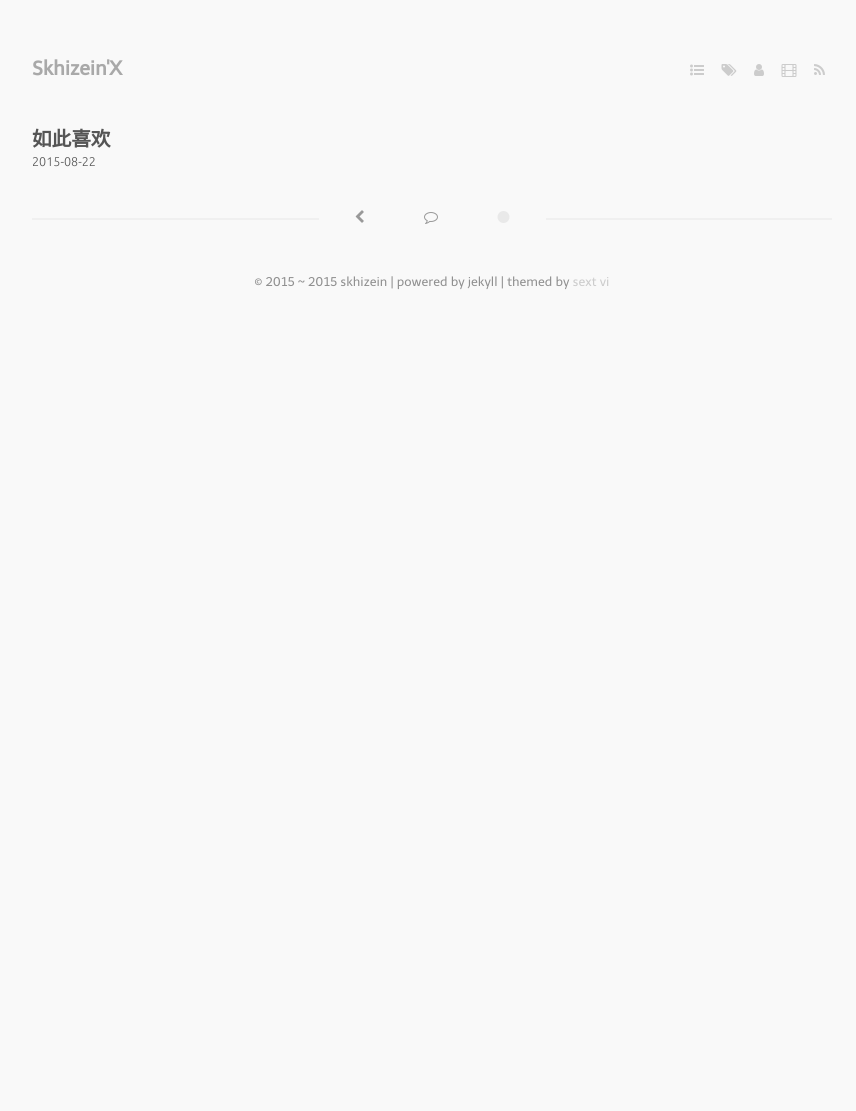
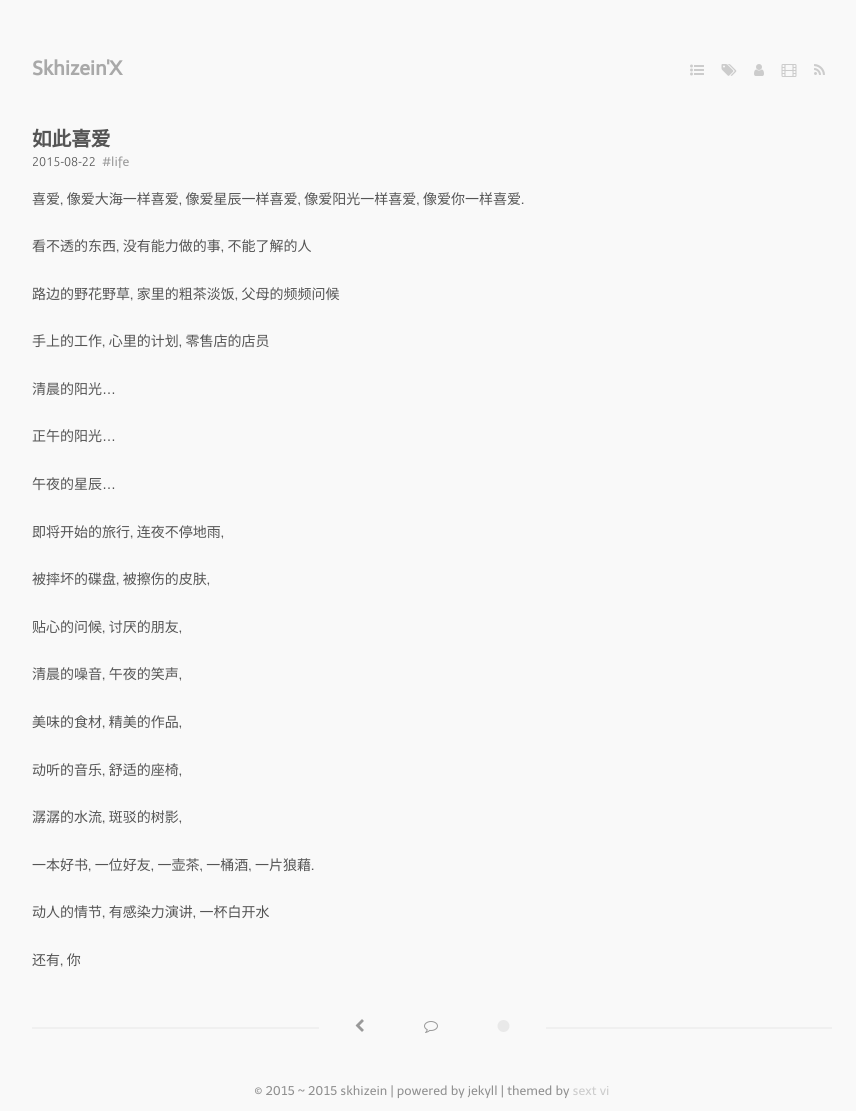
Before and after one commit to xhwSkhizein/xhwSkhizein.github.io, a Jekyll site: the page built from _posts/2015-08-22-如此喜欢.markdown, in a window 1280 px wide. Shown: the whole page, without its empty margins (208-1064 px from the left). Built offline with Jekyll 4.4.1, drawn with Linux system fonts in a browser that asks for light colours; nearby versions of some CDN libraries; comment, search, counter and statistics services are not loaded; before the commit the page ends 900 px from its top, so only the background shows below that.

Commit message:
如此喜爱

```diff
--- a/_posts/2015-08-22-如此喜欢.markdown
+++ b/_posts/2015-08-22-如此喜欢.markdown
@@ -1,7 +1,77 @@
 ---
-title: 如此喜欢
+title: 如此喜爱
 layout: post
 guid: urn:uuid:0662b195-2bb5-4698-9435-fa6a79a51fd2
 tags:
-  -
+  - life
 ---
+
+喜爱, 像爱大海一样喜爱, 像爱星辰一样喜爱, 像爱阳光一样喜爱, 像爱你一样喜爱.
+
+看不透的东西, 没有能力做的事, 不能了解的人
+
+路边的野花野草, 家里的粗茶淡饭, 父母的频频问候
+
+手上的工作, 心里的计划, 零售店的店员
+
+清晨的阳光...
+
+正午的阳光...
+
+午夜的星辰...
+
+即将开始的旅行, 连夜不停地雨,
+
+被摔坏的碟盘, 被擦伤的皮肤,
+
+贴心的问候, 讨厌的朋友,
+
+清晨的噪音, 午夜的笑声,
+
+美味的食材, 精美的作品,
+
+动听的音乐, 舒适的座椅,
+
+潺潺的水流, 斑驳的树影,
+
+一本好书, 一位好友, 一壶茶, 一桶酒, 一片狼藉.
+
+动人的情节, 有感染力演讲, 一杯白开水
+
+
+
+
+
+
+
+
+
+
+
+
+
+
+
+
+
+
+
+
+
+
+
+
+
+
+
+
+
+
+
+
+
+
+
+
+
+还有, 你
```
